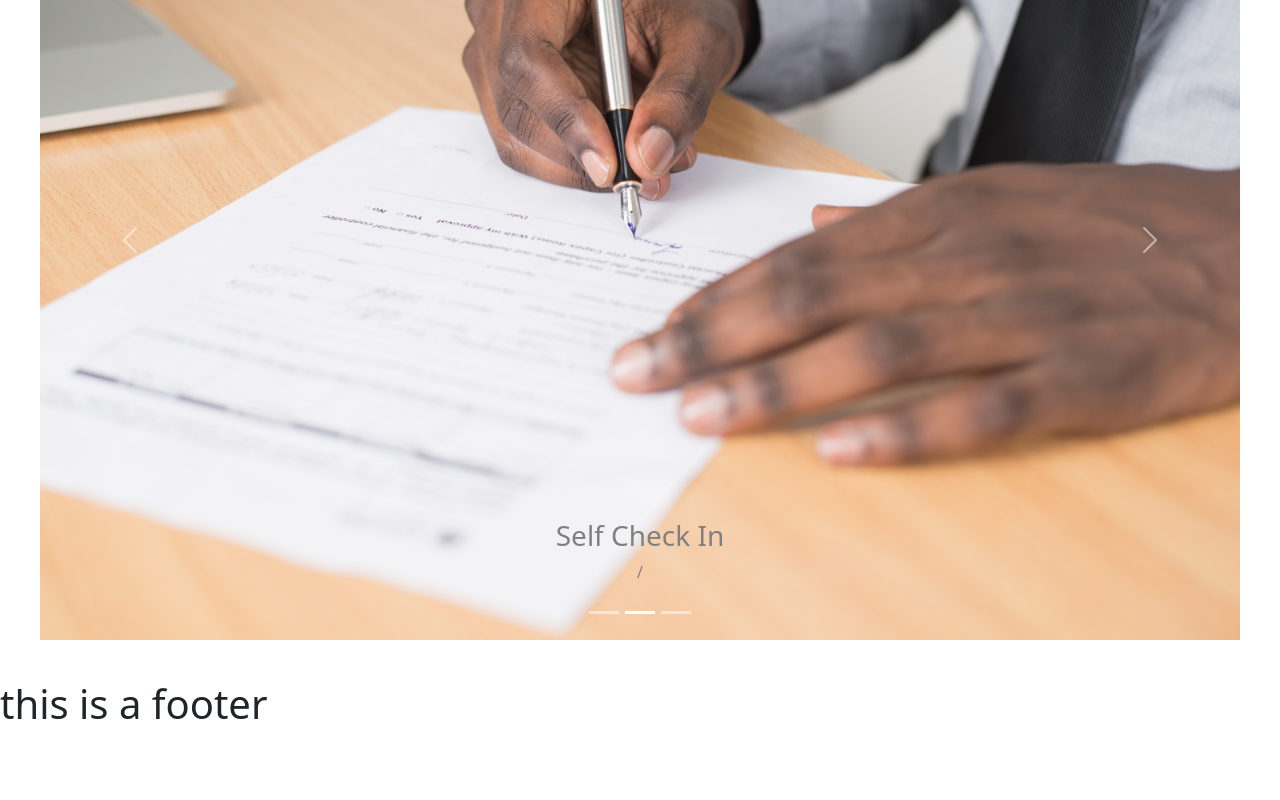
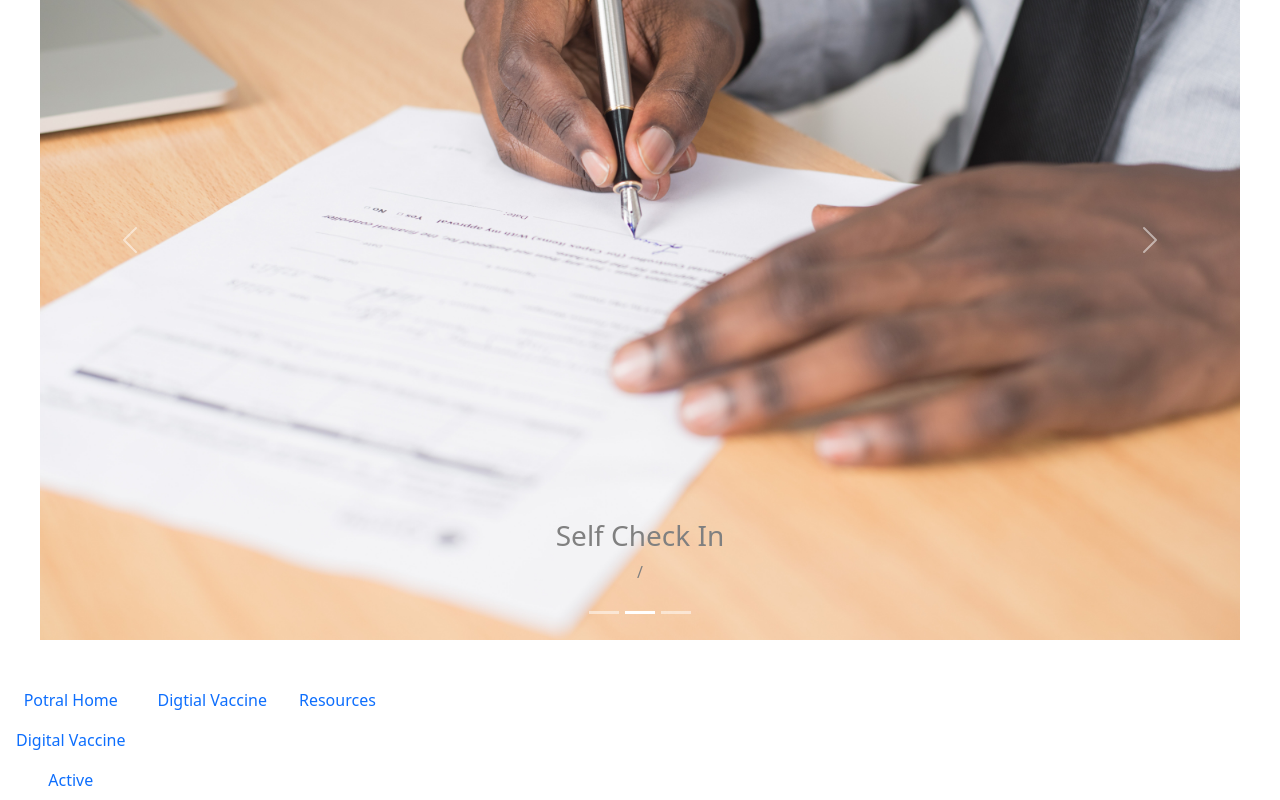
Before and after one commit to christianlMaldonado/tempCovidLogin, a React (Create React App) app in the folder login/: page / in a window 1280 px wide. Shown: the part 545-1345 px from the top of the page. Before the commit the page ends 1281 px from the top, so only its background shows below. Built offline with nearby package versions, Linux system fonts and the light colour scheme.

Commit message:
+ Added New Footer Design

```diff
--- /dev/null
+++ b/login/src/Pages/Footer.css
@@ -0,0 +1,3 @@
+.FooterLinks {
+    text-align: center;
+}
--- a/login/src/Pages/Footer.jsx
+++ b/login/src/Pages/Footer.jsx
@@ -1,10 +1,25 @@
-
 import React from "react";
+import { Nav } from 'react-bootstrap';
+import './Footer.css'
 
 
 const Footer = () => {
-  return (
-    <h1> this is a footer</h1>
-  );
+    return (
+        <div className="FooterLinks">
+            <Nav defaultActiveKey="/home" as="ul">
+                <Nav.Item as="li">
+                    <Nav.Link href="/home">Potral Home </Nav.Link>
+                    <Nav.Link href="/home">Digital Vaccine</Nav.Link>
+                    <Nav.Link href="/home">Active</Nav.Link>
+                </Nav.Item>
+                <Nav.Item as="li">
+                    <Nav.Link eventKey="link-1">Digtial Vaccine</Nav.Link>
+                </Nav.Item>
+                <Nav.Item as="li">
+                    <Nav.Link eventKey="link-2">Resources</Nav.Link>
+                </Nav.Item>
+            </Nav>
+        </div>
+    );
 };
 export default Footer;
```
